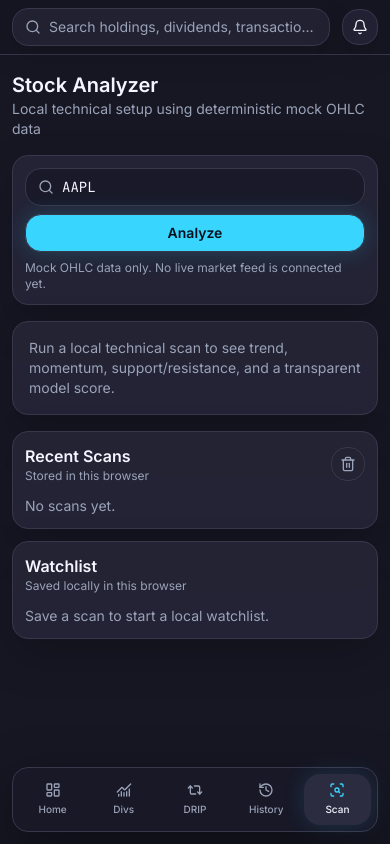
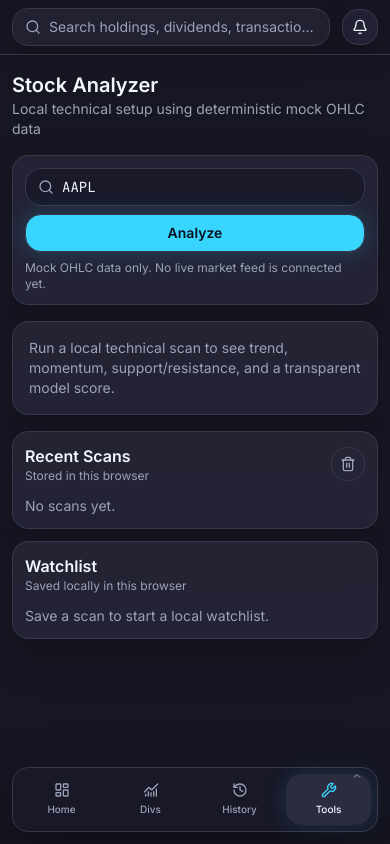
Before and after one commit to icedog92840/codeX_oracle, a Next.js app: page /analyzer in a window 390 px wide. Built offline with nearby package versions, Linux system fonts and the light colour scheme.

Commit message:
Refine mobile tools navigation

```diff
--- a/src/components/layout/sidebar-nav.tsx
+++ b/src/components/layout/sidebar-nav.tsx
@@ -2,10 +2,10 @@
 
 import Link from "next/link";
 import { usePathname } from "next/navigation";
-import { ChartNoAxesCombined, History, LayoutDashboard, Repeat2, ScanSearch } from "lucide-react";
+import { ChartNoAxesCombined, ChevronUp, History, LayoutDashboard, Repeat2, ScanSearch, Wrench } from "lucide-react";
 import { cn } from "@/lib/utils";
 
-// Navigation items map the prompt's required pages to file-based routes.
+// Navigation items map every app route to the desktop sidebar.
 const navItems = [
   { href: "/", label: "Dashboard", mobileLabel: "Home", icon: LayoutDashboard },
   { href: "/dividends", label: "Dividends", mobileLabel: "Divs", icon: ChartNoAxesCombined },
@@ -14,17 +14,32 @@ const navItems = [
   { href: "/analyzer", label: "Analyzer", mobileLabel: "Scan", icon: ScanSearch },
 ];
 
+// mobilePrimaryItems stay visible in the bottom bar so core portfolio routes are always one tap away.
+const mobilePrimaryItems = [
+  { href: "/", label: "Dashboard", mobileLabel: "Home", icon: LayoutDashboard },
+  { href: "/dividends", label: "Dividends", mobileLabel: "Divs", icon: ChartNoAxesCombined },
+  { href: "/transactions", label: "Transactions", mobileLabel: "History", icon: History },
+];
+
+// mobileToolItems expand above the Tools button so future utilities can be added without crowding the bar.
+const mobileToolItems = [
+  { href: "/drip", label: "DRIP", mobileLabel: "DRIP", icon: Repeat2 },
+  { href: "/analyzer", label: "Analyzer", mobileLabel: "Scan", icon: ScanSearch },
+];
+
 // SidebarNav highlights the active route in either desktop sidebar or mobile bottom-bar form.
 export function SidebarNav({ variant = "sidebar" }: { variant?: "sidebar" | "mobile" }) {
   const pathname = usePathname();
 
   if (variant === "mobile") {
+    const isToolRoute = mobileToolItems.some((item) => item.href === pathname);
+
     return (
       <nav
-        className="fixed inset-x-3 bottom-3 z-50 grid grid-cols-5 gap-1 rounded-2xl border bg-[#191929]/95 p-1.5 shadow-[0_18px_55px_rgba(0,0,0,0.45)] backdrop-blur lg:hidden"
+        className="fixed inset-x-3 bottom-3 z-50 grid grid-cols-4 gap-1 rounded-2xl border bg-[#191929]/95 p-1.5 shadow-[0_18px_55px_rgba(0,0,0,0.45)] backdrop-blur lg:hidden"
         aria-label="Mobile navigation"
       >
-        {navItems.map((item) => {
+        {mobilePrimaryItems.map((item) => {
           const Icon = item.icon;
           const isActive = pathname === item.href;
 
@@ -44,6 +59,42 @@ export function SidebarNav({ variant = "sidebar" }: { variant?: "sidebar" | "mob
             </Link>
           );
         })}
+        <details className="group relative min-w-0">
+          <summary
+            className={cn(
+              "flex h-full cursor-pointer list-none flex-col items-center gap-1 rounded-xl px-1.5 py-2 text-[10px] font-medium transition-colors outline-none [&::-webkit-details-marker]:hidden",
+              isToolRoute
+                ? "bg-secondary text-foreground shadow-[0_0_22px_rgba(56,213,255,0.14)]"
+                : "text-muted-foreground hover:bg-secondary/80 hover:text-foreground",
+            )}
+          >
+            <Wrench className={cn("size-4", isToolRoute && "text-primary")} aria-hidden="true" />
+            <span className="truncate">Tools</span>
+            <ChevronUp className="absolute -top-1 right-2 size-3 opacity-55 transition-transform group-open:rotate-180" aria-hidden="true" />
+          </summary>
+          <div className="absolute bottom-[calc(100%+10px)] right-0 grid w-28 gap-1 rounded-2xl border bg-[#191929]/98 p-1.5 shadow-[0_18px_45px_rgba(0,0,0,0.42)] ring-1 ring-primary/10">
+            {mobileToolItems.map((item) => {
+              const Icon = item.icon;
+              const isActive = pathname === item.href;
+
+              return (
+                <Link
+                  key={item.href}
+                  href={item.href}
+                  className={cn(
+                    "flex items-center gap-2 rounded-xl px-2 py-2 text-xs font-medium transition-colors",
+                    isActive
+                      ? "bg-secondary text-foreground"
+                      : "text-muted-foreground hover:bg-secondary/80 hover:text-foreground",
+                  )}
+                >
+                  <Icon className={cn("size-4", isActive && "text-primary")} aria-hidden="true" />
+                  <span>{item.mobileLabel}</span>
+                </Link>
+              );
+            })}
+          </div>
+        </details>
       </nav>
     );
   }
```
